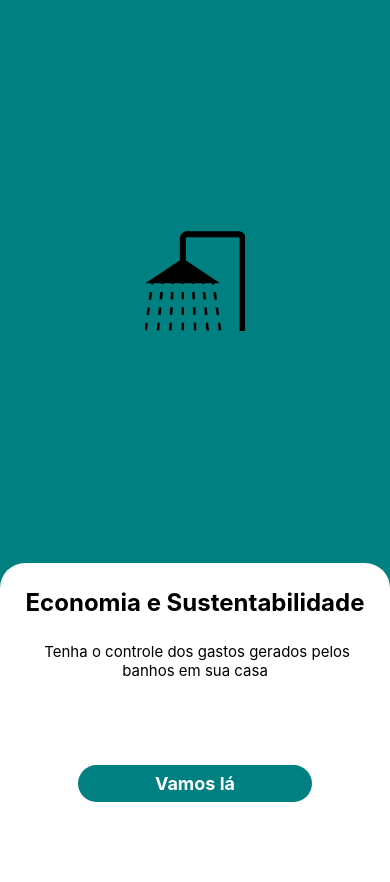
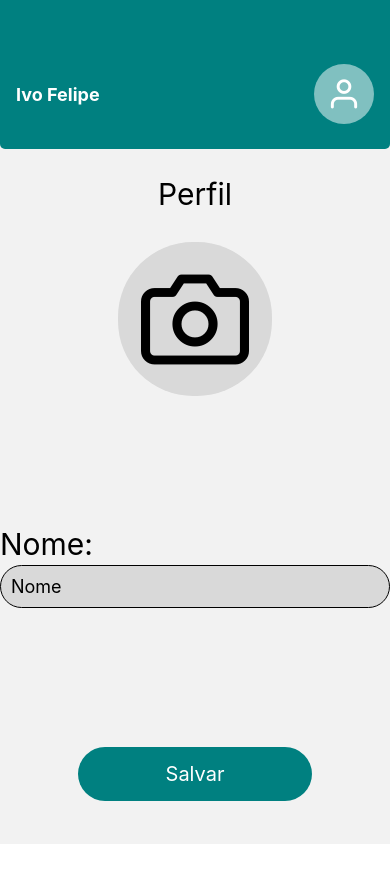
Before and after one commit to IvoMBrandao/Economia_Sustentabilidade, a React Native app: screen /perfil in a window 390 px wide. Shown: the top 882 px of the page. Before the commit the page ends 844 px from the top, so only its background shows below. Built offline with nearby package versions, Linux system fonts and the light colour scheme.

Commit message:
Adicionando tela de perfil

```diff
--- a/src/components/Button/index.jsx
+++ b/src/components/Button/index.jsx
@@ -20,7 +20,7 @@
      bottom: '15%',
      alignItems: 'center',
      justifyContent: 'center',
-     marginTop: 320,
+     marginTop: 0,
    },
    buttonText: {
      color: '#FFFFFF',
--- /dev/null
+++ b/src/components/FotoPerfil/index.jsx
@@ -0,0 +1,33 @@
+import React from "react";
+import{View,TouchableOpacity,StyleSheet}from 'react-native'
+import{Feather} from '@expo/vector-icons';
+
+export default function FotoPrfil(){
+    return(
+    <View style={style.container}>
+        <TouchableOpacity activeOpacity={0.6} style={style.fotoPerfil}>
+            <Feather name="camera"  size={108} color='#000000'/>
+        </TouchableOpacity>
+
+</View>
+
+    )
+}
+
+const style = StyleSheet.create({
+container:{
+    alignItems:'center',
+
+},
+fotoPerfil:{
+    width:154,
+    height:154,
+    backgroundColor:'#D9D9D9',
+    justifyContent:'center',
+    alignItems:'center',
+    borderRadius: 150 /2,
+    marginTop:30,
+}
+
+
+});
--- /dev/null
+++ b/src/components/InputNome/index.jsx
@@ -0,0 +1,45 @@
+import react from "react";
+import {SafeAreaView, Text, TextInput,StyleSheet} from 'react-native';
+
+export default function InputName(){
+return(
+
+    <SafeAreaView style={style.Container}>
+        <Text style={style.nome}>Nome:</Text>
+        <TextInput
+        style={style.textInput}
+        placeholder="Nome"
+        />
+    </SafeAreaView>
+
+
+);
+
+
+
+
+}
+
+const style = StyleSheet.create({
+    Container:{
+       marginTop:130,
+
+    },
+
+    textInput:{
+        borderWidth:1,
+        marginBottom:280,
+        marginTop:3,
+        padding:10,
+        fontSize:18,
+        borderRadius:25,
+        backgroundColor:'#D9D9D9'
+
+    },
+
+    nome:{
+        fontSize:30
+    }
+
+
+});
--- a/src/components/cabecalho/index.jsx
+++ b/src/components/cabecalho/index.jsx
@@ -6,16 +6,21 @@ import{
     StatusBar,
     TouchableOpacity
 } from 'react-native';
+import { useNavigation } from '@react-navigation/native';
+
 
 import{Feather} from '@expo/vector-icons';
 const StatusBarHeight = StatusBar.currentHeight ? StatusBar.currentHeight + 22: 64 ;
 
 export default function Header({name}){
+    const navigation= useNavigation();
     return(
         <View style={styles.container}>
             <View style={styles.content}>
-            <Text style={styles.username}>Ivo Felipe</Text>
-            <TouchableOpacity activeOpacity={0.6} style={styles.buttomUser}>
+            <Text style={styles.username}>Ivo Felipe </Text>
+            <TouchableOpacity activeOpacity={0.6} style={styles.buttomUser}
+             onPress={() => navigation.navigate('perfil')}
+            >
          <Feather name="user" size={35} color='#FFF'/>
          </TouchableOpacity>
             </View>
--- /dev/null
+++ b/src/pages/Perfil/index.jsx
@@ -0,0 +1,33 @@
+import React from 'react';
+import{View, Text, StyleSheet,} from 'react-native'
+import Header from '../../components/cabecalho';
+import InputName from '../../components/InputNome';
+import FotoPrfil from '../../components/FotoPerfil';
+import ButtonDefault from '../../components/Button';
+
+export default function Perfil(){
+
+    return(
+        <View>
+         <Header/>
+         <Text style={style.textoPerfil}>Perfil</Text>
+         <FotoPrfil/>
+         <InputName/>
+         <ButtonDefault title="Salvar" />
+        </View>
+
+
+    )
+
+}
+
+
+const style=StyleSheet.create({
+
+    textoPerfil:{
+        marginTop:27,
+        textAlign:'center',
+        fontSize:30,
+        color:'Black'
+    }
+});
--- a/src/pages/inicio/index.jsx
+++ b/src/pages/inicio/index.jsx
@@ -123,5 +123,6 @@ const styles = StyleSheet.create({
     marginTop: 70,
     textAlign: 'center',
     fontSize: 40,
+    marginBottom:320
   },
 });
--- a/src/routes/index.jsx
+++ b/src/routes/index.jsx
@@ -1,14 +1,14 @@
 import{createNativeStackNavigator} from '@react-navigation/native-stack'
-import welcome from'../pages/welcome'
-import inicio from'../pages/inicio'
-
+import welcome from'../pages/Welcome'
+import inicio from'../pages/Inicio'
+import perfil from '../pages/Perfil';
 const Stack= createNativeStackNavigator();
 
 export default function Routes(){
     return (
         <Stack.Navigator>
             <Stack.Screen
-            name = "welcome"
+            name = "Welcome"
             component={welcome}
             options={{headerShown:false}}
             />
@@ -18,6 +18,12 @@ export default function Routes(){
             component={inicio}
             options={{headerShown:false}}
             />
+
+            <Stack.Screen
+            name="perfil"
+            component={perfil}
+            options={{headerShown:false}}
+            />
         </Stack.Navigator>
 
 
```
